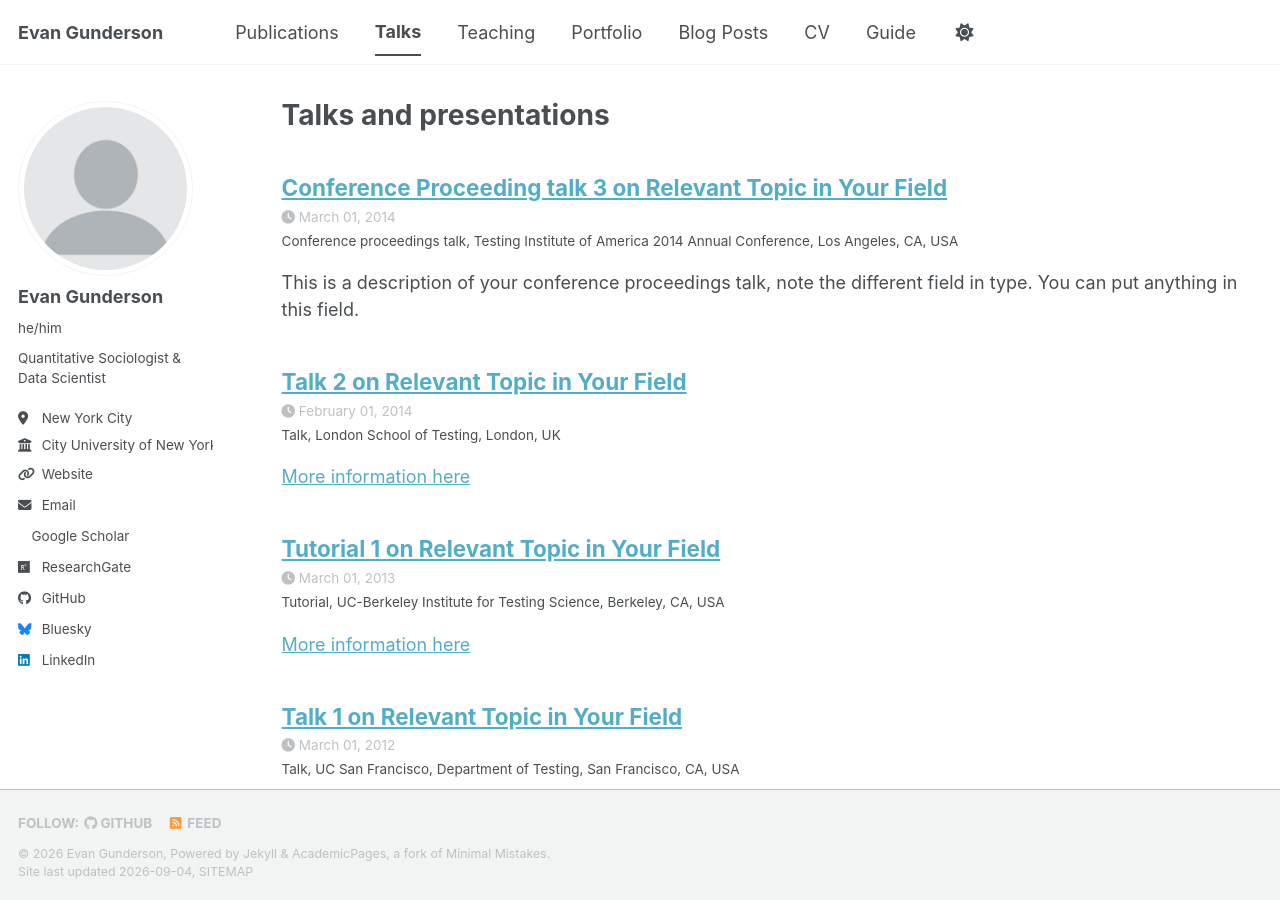
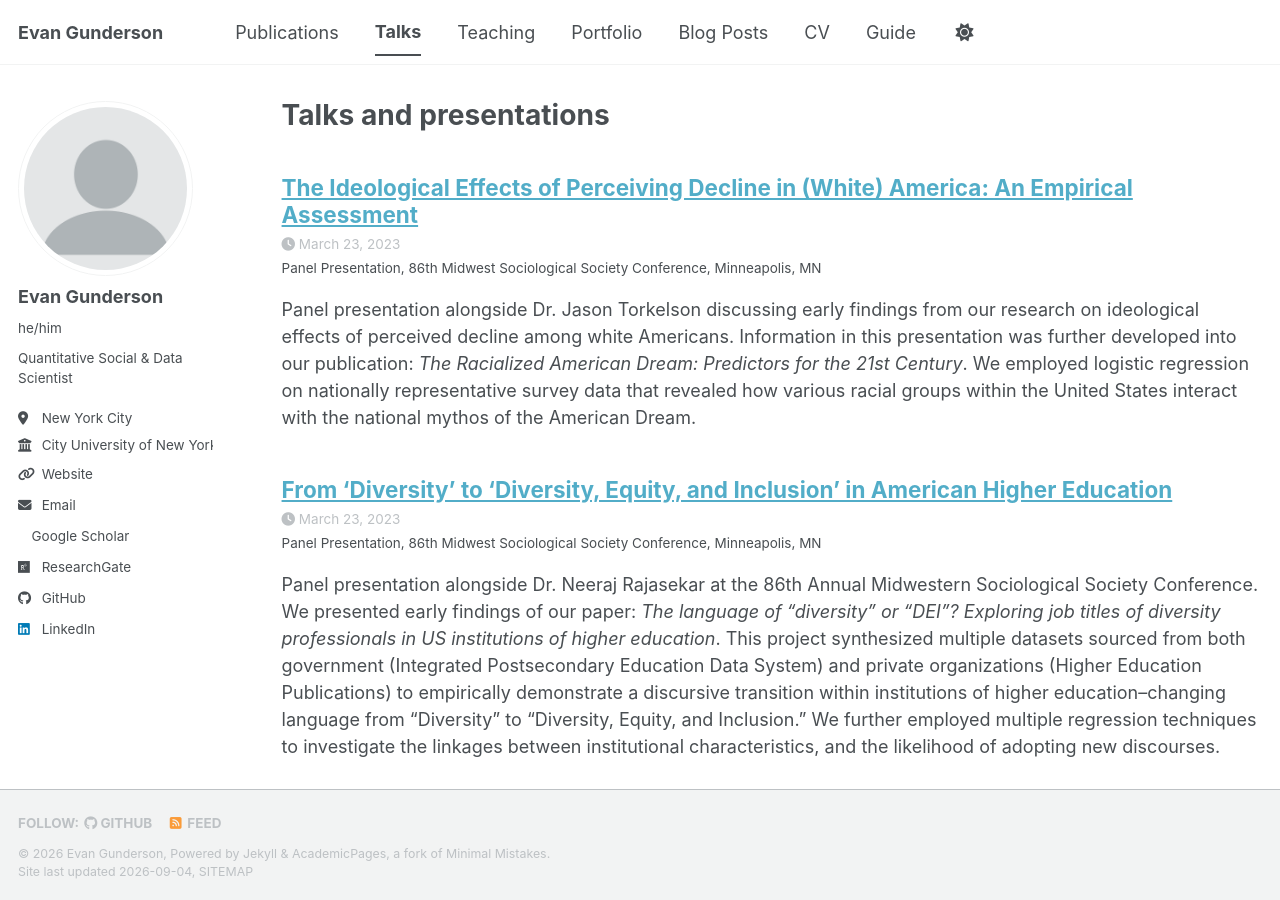
Before and after one commit to egundy/egundy.github.io, a Jekyll site: the page built from _pages/talks.html, in a window 1280 px wide and 900 px high. Built offline with Jekyll 4.4.1, drawn with Linux system fonts in a browser that asks for light colours; a style sheet for code colours, icons or effects is not loaded.

Commit message:
Begin updating conference presentations

```diff
--- a/_config.yml
+++ b/_config.yml
@@ -26,7 +26,7 @@
   avatar           : "profile.png"
   name             : "Evan Gunderson"
   pronouns         : "he/him"
-  bio              : "Quantitative Sociologist & Data Scientist"
+  bio              : "Quantitative Social & Data Scientist"
   location         : "New York City"
   employer         : "City University of New York"
   uri              : "https://www.linkedin.com/in/evan-gunderson/"
@@ -57,7 +57,7 @@
 
   # Social media
   artstation       : # Username
-  bluesky          : "bsky.app" # Replace this with you Bluesky username
+  bluesky          : # Username
   facebook         : # Username
   flickr           : # Username
   foursquare       : # Username
--- a/_talks/2012-03-01-talk-1.md
+++ /dev/null
@@ -1,11 +0,0 @@
----
-title: "Talk 1 on Relevant Topic in Your Field"
-collection: talks
-type: "Talk"
-permalink: /talks/2012-03-01-talk-1
-venue: "UC San Francisco, Department of Testing"
-date: 2012-03-01
-location: "San Francisco, CA, USA"
----
-
-This is a description of your talk, which is a markdown file that can be all markdown-ified like any other post. Yay markdown!
--- /dev/null
+++ b/_talks/2023-03-23-mss1.md
@@ -0,0 +1,13 @@
+---
+title: "From 'Diversity' to 'Diversity, Equity, and Inclusion' in American Higher Education"
+collection: talks
+type: "Panel Presentation"
+permalink: /talks/2023-03-23-mss1
+venue: "86th Midwest Sociological Society Conference"
+date: 2023-03-23
+location: "Minneapolis, MN"
+---
+
+Panel presentation alongside Dr. Neeraj Rajasekar at the 86th Annual Midwestern Sociological Society Conference. We presented early findings of our paper: *The language of “diversity” or “DEI”? Exploring job titles of diversity professionals in US institutions of higher education*. This project synthesized multiple datasets sourced from both government (Integrated Postsecondary Education Data System) and private organizations (Higher Education Publications) to empirically demonstrate a discursive transition within institutions of higher education--changing language from "Diversity" to "Diversity, Equity, and Inclusion." We further employed multiple regression techniques to investigate the linkages between institutional characteristics, and the likelihood of adopting new discourses.
+
+The full, open-access paper can be found at **[The Sociological Forum](https://onlinelibrary.wiley.com/doi/full/10.1111/socf.13047)**.
--- /dev/null
+++ b/_talks/2023-03-23-mss2.md
@@ -0,0 +1,13 @@
+---
+title: "The Ideological Effects of Perceiving Decline in (White) America: An Empirical Assessment"
+collection: talks
+type: "Panel Presentation"
+permalink: /talks/2023-03-23-mss2
+venue: "86th Midwest Sociological Society Conference"
+date: 2023-03-23
+location: "Minneapolis, MN"
+---
+
+Panel presentation alongside Dr. Jason Torkelson discussing early findings from our research on ideological effects of perceived decline among white Americans. Information in this presentation was further developed into our publication: *The Racialized American Dream: Predictors for the 21st Century*. We employed logistic regression on nationally representative survey data that revealed how various racial groups within the United States interact with the national mythos of the American Dream.
+
+The full paper can be found at **[The Sociological Quarterly](https://www.tandfonline.com/doi/abs/10.1080/00380253.2024.2387359)**.
```
